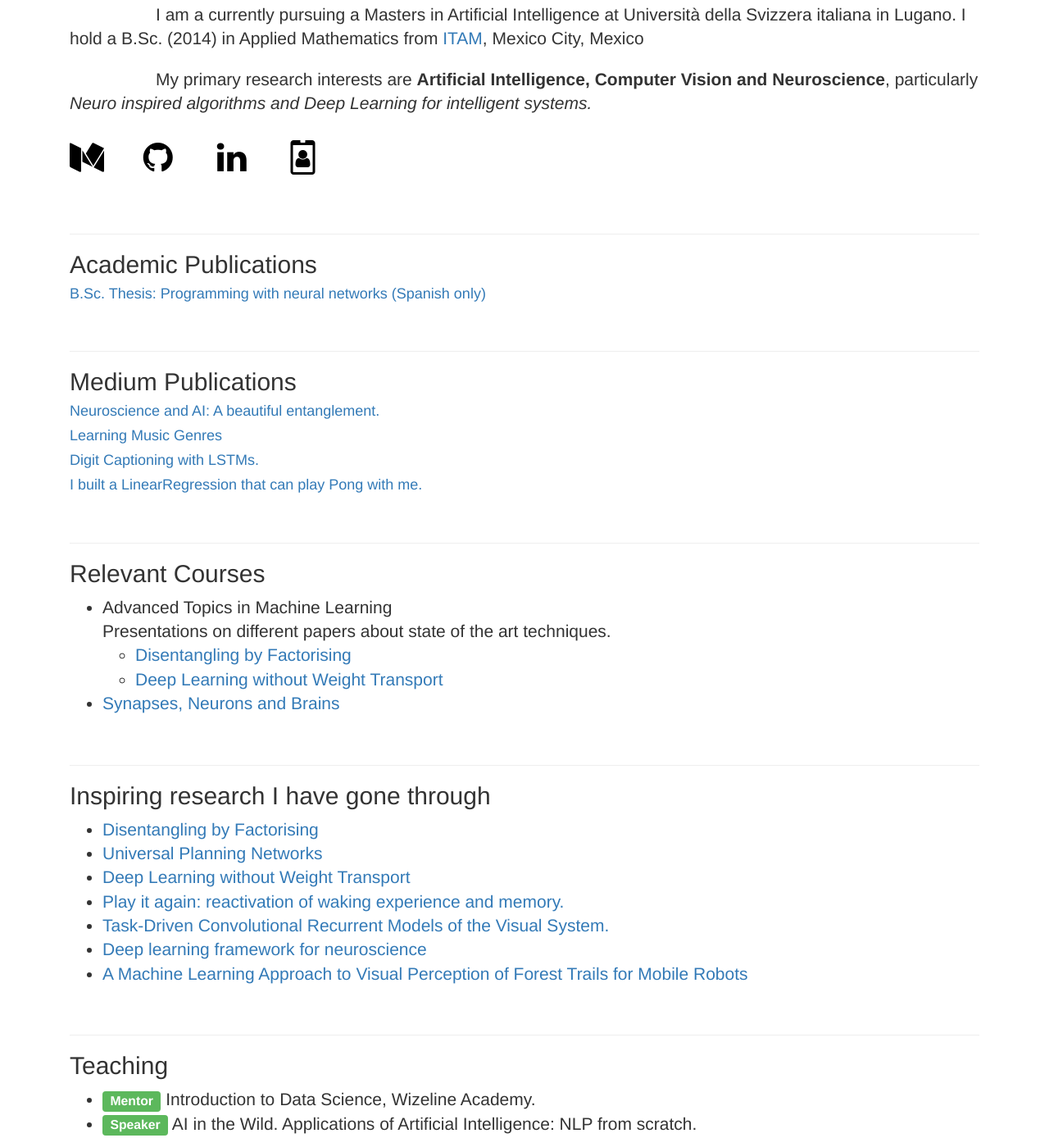
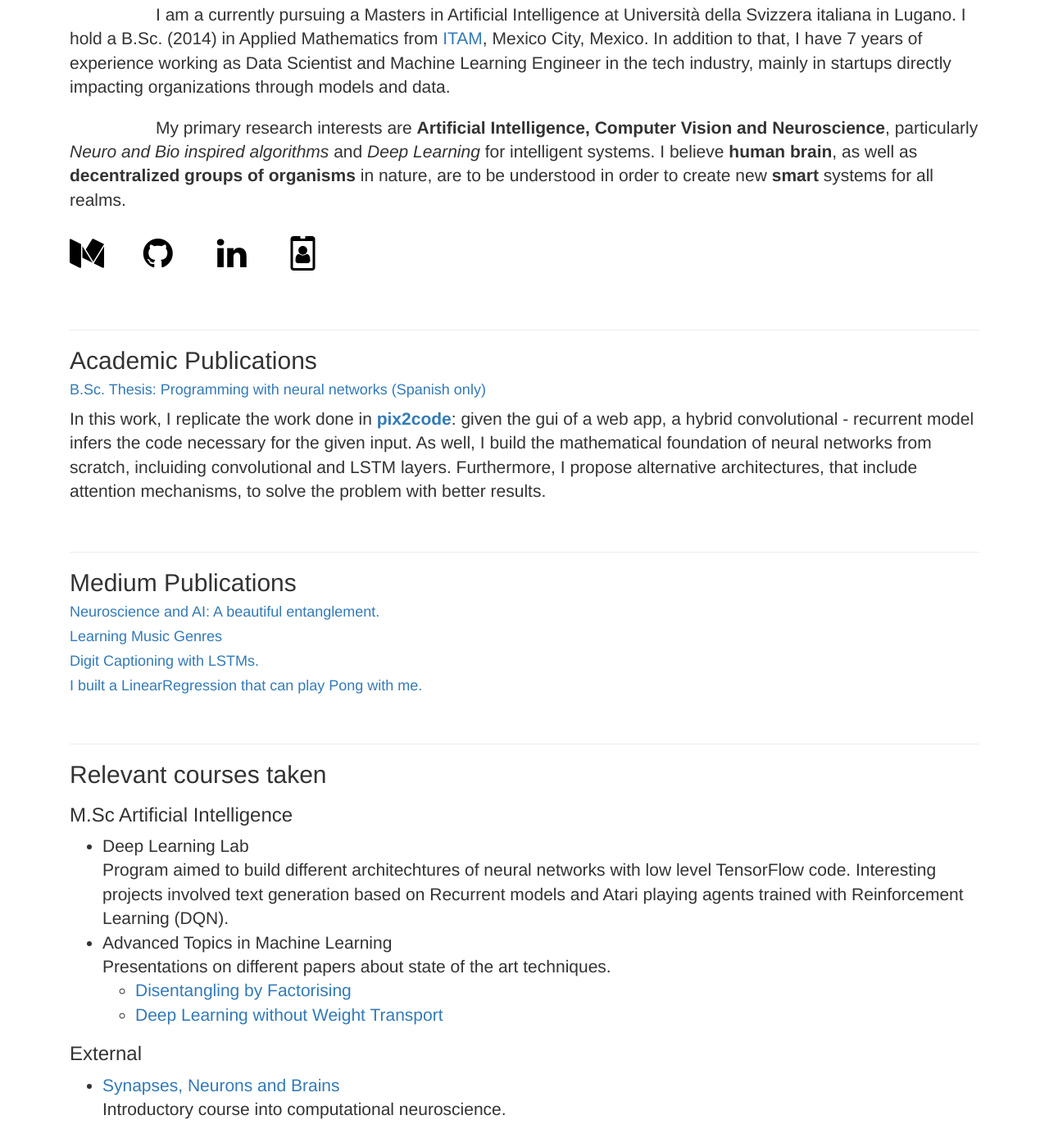
Before and after one commit to diegousi/diegousi.github.io, a plain HTML site: page index.html in a window 1280 px wide. Shown: the part 338-1726 px from the top of the page at 82% size. Drawn offline with Linux system fonts and the light colour scheme; files whose address does not match are found by name.

Commit message:
improve content

```diff
--- a/index.html
+++ b/index.html
@@ -152,11 +152,11 @@
                         <hr class="star-primary">
 
                         <p class="lead" style="text-indent : 5em;">
-                            I am a currently pursuing a Masters in Artificial Intelligence at Università della Svizzera italiana in Lugano. I hold a B.Sc. (2014) in Applied Mathematics from <a href="https://www.itam.mx/" target="_blank">ITAM</a>, Mexico City, Mexico
+                            I am a currently pursuing a Masters in Artificial Intelligence at Università della Svizzera italiana in Lugano. I hold a B.Sc. (2014) in Applied Mathematics from <a href="https://www.itam.mx/" target="_blank">ITAM</a>, Mexico City, Mexico. In addition to that, I have 7 years of experience working as Data Scientist and Machine Learning Engineer in the tech industry, mainly in startups directly impacting organizations through models and data.
 
                         </p>
                         <p style = "text-indent : 5em;" >
-                        My primary research interests are <b>Artificial Intelligence, Computer Vision and Neuroscience</b>, particularly <i>Neuro inspired algorithms and Deep Learning for intelligent systems.</i>
+                        My primary research interests are <b>Artificial Intelligence, Computer Vision and Neuroscience</b>, particularly <i>Neuro and Bio inspired algorithms</i> and <i>Deep Learning </i> for intelligent systems. I believe <b>human brain</b>, as well as <b>decentralized groups of organisms</b> in nature, are to be understood in order to create new <b>smart</b> systems for all realms.
 
                         <p></p>
                         <a href="https://medium.com/@diegoagher"><span class="fa-stack fa-2x"><i style="color:black;" class="fa fa-medium"></i></span></a>
@@ -182,8 +182,11 @@
                         <h2>Academic Publications </h2>
                         <h4>
                             <a href="thesis.pdf"> B.Sc. Thesis: Programming with neural networks (Spanish only)</a>
-                            </span>&nbsp;
+                            <!-- </span>&nbsp; -->
                         </h4>
+                        <p>
+                            In this work, I replicate the work done in <a href="https://arxiv.org/abs/1705.07962"><b>pix2code</b></a>: given the gui of a web app, a hybrid convolutional - recurrent model infers the code necessary for the given input. As well, I build the mathematical foundation of neural networks from scratch, incluiding convolutional and LSTM layers. Furthermore, I propose alternative architectures, that include attention mechanisms, to solve the problem with better results.
+                        </p>
                         </p>
                     </div>
                 </div>
@@ -237,8 +240,13 @@
                     </b>
                     <div class="allshow" style="display:none;" id="tab-courses-content">
                         <hr class="star-primary">
-                        <h2>Relevant Courses</h2>
+                        <h2>Relevant courses taken</h2>
+                        <h3>M.Sc Artificial Intelligence</h3>
                         <ul>
+                            <li>
+                                Deep Learning Lab
+                            </li>
+                            Program aimed to build different architechtures of neural networks with low level TensorFlow code. Interesting projects involved text generation based on Recurrent models and Atari playing agents trained with Reinforcement Learning (DQN).
                             <li>Advanced Topics in Machine Learning</li>
                             Presentations on different papers about state of the art techniques.
                             <ul>
@@ -249,10 +257,14 @@
                                     Deep Learning without Weight Transport</a>
                                 </li>
                             </ul>
+                        </ul>
+                            <h3>External</h3>
+                            <ul>
                             <li>
                                 <a href="https://coursera.org/share/571f6010a18dadc3f18780f789826d65">
                                 Synapses, Neurons and Brains</a>
                             </li>
+                            Introductory course into computational neuroscience.
                             </ul>
                         </ul>
                     </div>
```
